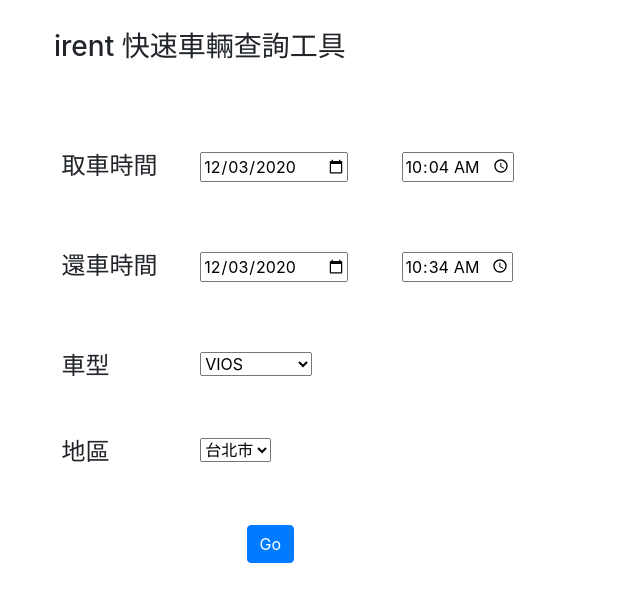
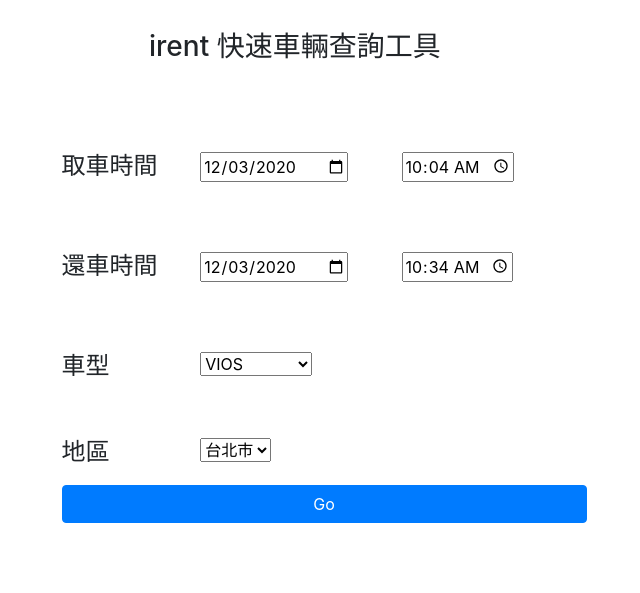
Before and after one commit to Hung-Jia-Jun/iRent_QueryAllCanRentCar, a Flask app: page / in a window 1280 px wide. Shown: the top 593 px of the page, without its empty margins (316-956 px from the left). Run offline with Flask 2, Linux system fonts and the light colour scheme; parts of the project's set-up code (start-up, migrations or seed data) failed here and were passed over; some libraries are stand-ins or nearby versions.

Commit message:
修改介面

```diff
--- a/templates/map.html
+++ b/templates/map.html
@@ -104,9 +104,9 @@
 	<body>
 		<div class="container">
 			<div class="row">
-					<div class="col-sm-3">
+					<div class="col-sm-4">
 					</div>
-					<div class="col-sm-9">
+					<div class="col-sm-6">
 						<h3>irent 快速車輛查詢工具</h3>
 					</div>
 		</div>
@@ -194,22 +194,20 @@
 					</form>
 				</div>
 			</div>
-			<div style="height: 50px;" class="row"></div>
+			<div style="height: 10px;" class="row"></div>
 			<div class="row">
-				<div class = "col-sm-5"></div>
-				<div class = "col-sm">
-					<button type="button" class="btn btn-primary"id="queryCar">Go</button>
+				<div class = "col-sm-3"></div>
+				<div class = "col-sm-6">
+					<button type="button" class="btn btn-primary col-sm"id="queryCar">Go</button>
 				</div>
 			</div>
-			<div style="height: 50px;" class="row"></div>
+			<div style="height: 10px;" class="row"></div>
 			<div id="loading">
 				<div class="row">
 					<div class = "col-sm-5"></div>
-					<div class = "col-sm-3">
-						<h5>載入中...</h5>
-					</div>
+					<h8 class = "col-sm">載入中...</h8>
 				</div>
-				<div style="height: 50px;" class="row"></div>
+				<div style="height: 10px;" class="row"></div>
 				<div class="row">
 					<div class = "col-sm-3"></div>
 					<div class="wrapper col-12 col-sm-6">
```
